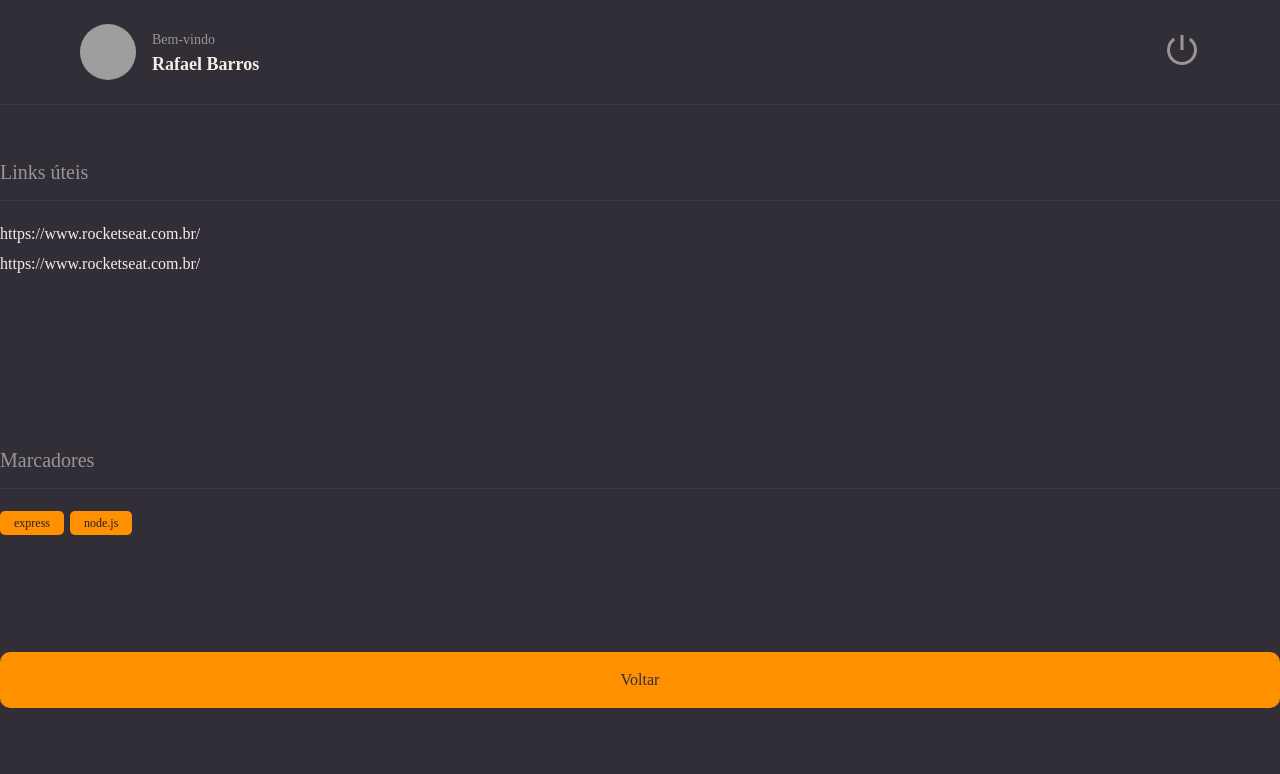
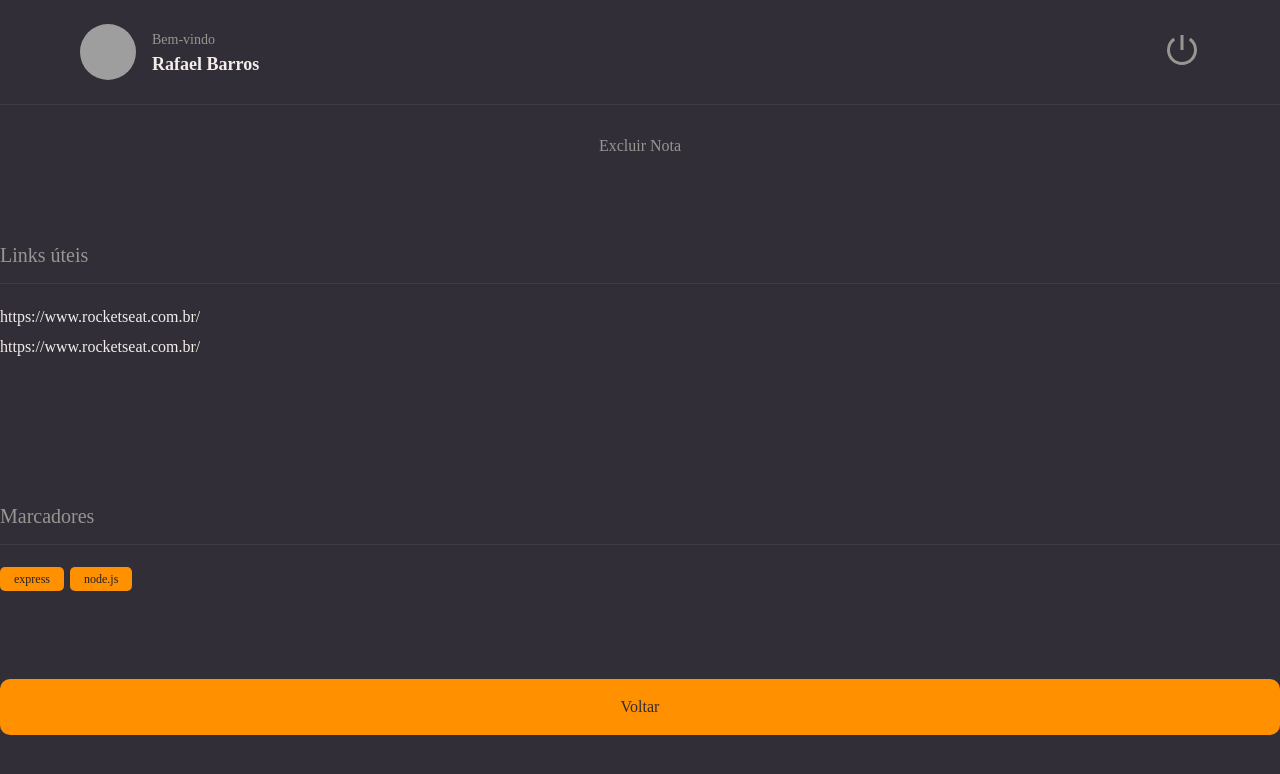
Before and after one commit to dev-rafael92as/rocketNotesStage09, a React (Vite) app: page / in a window 1280 px wide. Shown: the top 774 px of the page. Built offline with nearby package versions, Linux system fonts and the light colour scheme; grey boxes are pictures that could not be loaded.

Commit message:
[Stage09ExercicioAula] Add ButtonText component

```diff
--- /dev/null
+++ b/src/components/ButtonText/index.jsx
@@ -0,0 +1,9 @@
+import { Container } from "./styles";
+
+export function ButtonText({title, ...rest}) {
+    return(
+        <Container type="button" {...rest}>
+            {title}
+        </Container>
+    )
+}
--- /dev/null
+++ b/src/components/ButtonText/styles.js
@@ -0,0 +1,9 @@
+import styled from "styled-components";
+
+export const Container = styled.button`
+    background: none;
+    color: ${({ theme }) => theme.COLORS.GRAY_100};
+
+    border: none;
+    font-size: 16px;
+`
--- a/src/pages/Details/index.jsx
+++ b/src/pages/Details/index.jsx
@@ -1,4 +1,5 @@
 import { Button } from '../../components/Button/index.jsx'
+import { ButtonText } from '../../components/ButtonText'
 import { Header } from '../../components/Header/index.jsx'
 import { Container, Links } from './styles.js'
 import { Section } from '../../components/Section/index.jsx'
@@ -8,6 +9,8 @@
     return (
         <Container>
             <Header />
+
+            <ButtonText title="Excluir Nota"/>
 
             <Section title="Links úteis">
                 <Links>
```
